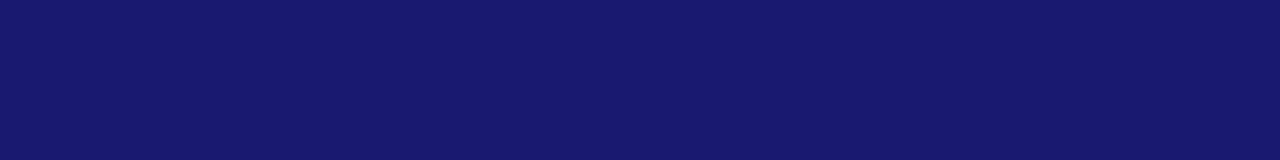
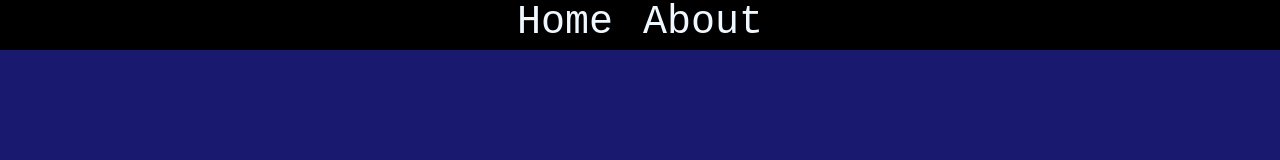
Before and after one commit to rickaw/training-website, a plain HTML site: page index.html in a window 1280 px wide. Drawn offline with Linux system fonts and the light colour scheme.

Commit message:
Add a sticky nav bar and a content div

```diff
--- a/index.html
+++ b/index.html
@@ -6,6 +6,11 @@
     <link rel="stylesheet" href="main.css">
 </head>
 <body>
-
+    <div id="navbar">
+        <a href="#home">Home</a>
+        <a href="#about">About</a>
+    </div>
+    <div id="content">
+    </div>
 </body>
 </html>
--- a/main.css
+++ b/main.css
@@ -1,3 +1,33 @@
+* {
+    font-family: "Courier New", sans-serif;
+}
+
 body {
     background-color: midnightblue;
+    margin: 0;
 }
+
+#navbar {
+    position: fixed;
+    top: 0;
+    left: 0;
+    width: 100%;
+    height: 50px;
+
+    background-color: black;
+
+    display: flex;
+    justify-content: center;
+    gap: 30px;
+}
+
+#navbar > a {
+    float: left;
+    font-size: 2.5em;
+    color: aliceblue;
+    text-decoration: none;
+}
+
+#content {
+    padding-top: 50px;
+}
```
